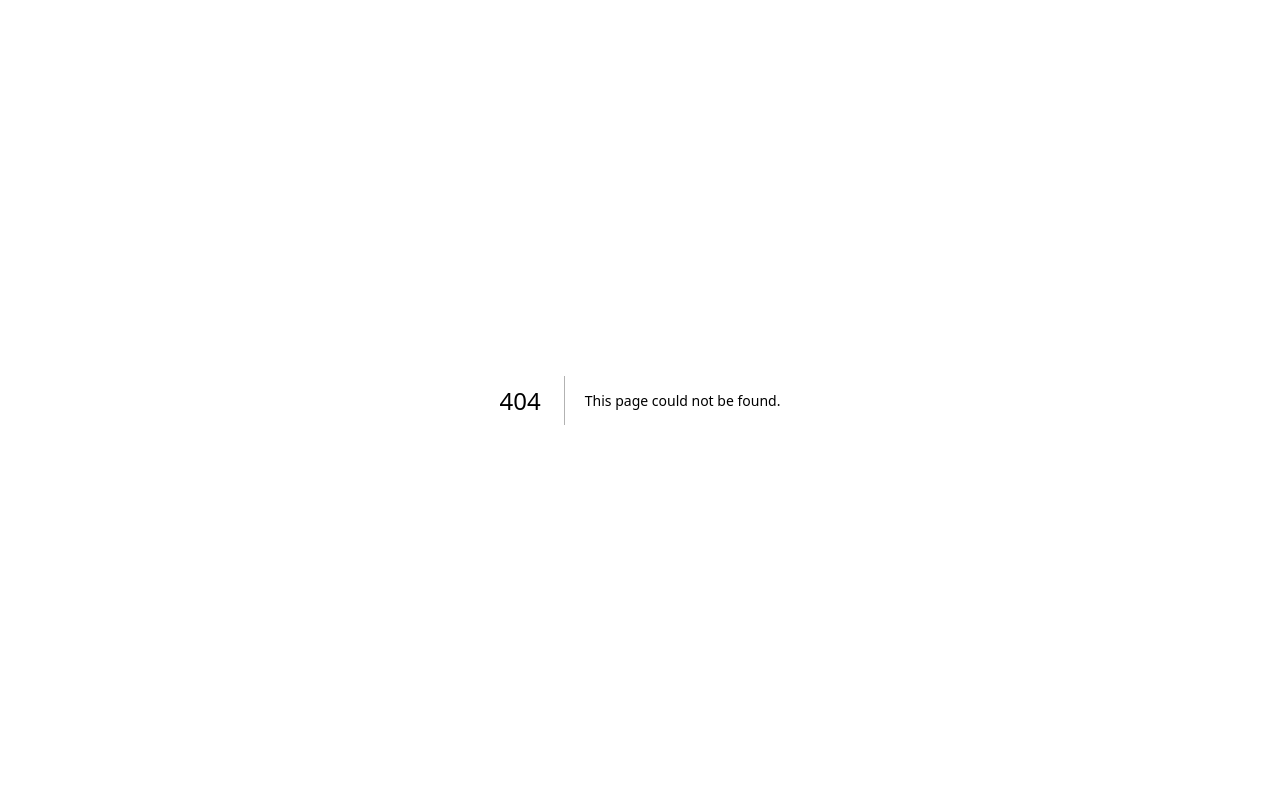
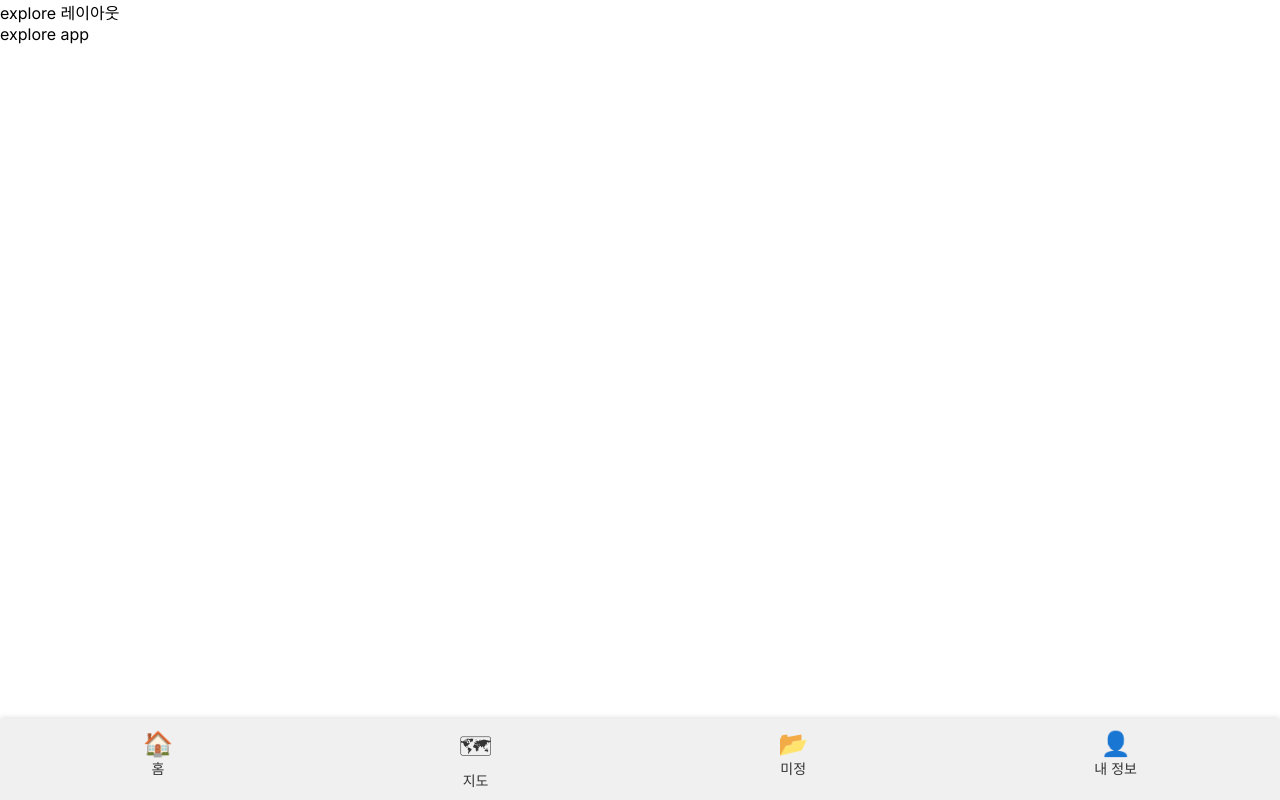
Before and after one commit to pasong0511/home-vs, a Next.js app: page /explore in a window 1280 px wide. Before the commit this address had no page. Built offline with nearby package versions, Linux system fonts and the light colour scheme.

Commit message:
기본 메뉴 라우팅, 페이지, 레이아웃 추가

```diff
--- /dev/null
+++ b/src/app/explore/layout.tsx
@@ -0,0 +1,10 @@
+const layout = ({ children }: { children: React.ReactNode }) => {
+    return (
+        <div>
+            explore 레이아웃
+            {children}
+        </div>
+    );
+};
+
+export default layout;
--- /dev/null
+++ b/src/app/explore/page.tsx
@@ -0,0 +1,7 @@
+import React from "react";
+
+const page = async () => {
+    return <div>explore app</div>;
+};
+
+export default page;
--- a/src/app/globals.css
+++ b/src/app/globals.css
@@ -108,3 +108,27 @@ a {
         color-scheme: dark;
     }
 }
+
+/* 임시 css */
+.footer-nav {
+    position: fixed;
+    bottom: 0;
+    width: 100%;
+    background-color: #f0f0f0;
+    box-shadow: 0 -2px 5px rgba(0, 0, 0, 0.1);
+    display: flex;
+    justify-content: space-around;
+    padding: 10px 0;
+}
+
+.footer-nav a {
+    text-decoration: none;
+    color: #333;
+    text-align: center;
+    font-size: 14px;
+}
+
+.footer-nav a .icon {
+    display: block;
+    font-size: 24px;
+}
--- a/src/app/layout.tsx
+++ b/src/app/layout.tsx
@@ -1,6 +1,7 @@
 import type { Metadata } from "next";
 import { Inter } from "next/font/google";
 import "./globals.css";
+import FooterNaviation from "@/components/navigation/FooterNaviation";
 
 const inter = Inter({ subsets: ["latin"] });
 
@@ -16,7 +17,10 @@ export default function RootLayout({
 }>) {
     return (
         <html lang="en">
-            <body>{children}</body>
+            <body className={inter.className}>
+                {children}
+                <FooterNaviation></FooterNaviation>
+            </body>
         </html>
     );
 }
--- /dev/null
+++ b/src/components/navigation/FooterNaviation.tsx
@@ -0,0 +1,44 @@
+import Link from "next/link";
+import React, { useMemo } from "react";
+
+const FooterNaviation = () => {
+    const routes = useMemo(() => {
+        return [
+            {
+                icon: "🏠",
+                label: "홈",
+                href: "/",
+            },
+            {
+                icon: "🗺",
+                label: "지도",
+                href: "/map",
+            },
+            {
+                icon: "📂",
+                label: "미정",
+                href: "/explore",
+            },
+            {
+                icon: "👤",
+                label: "내 정보",
+                href: "/my",
+            },
+        ];
+    }, []);
+
+    return (
+        <footer className="footer-nav">
+            {routes.map((route) => {
+                return (
+                    <Link key={route.label} href={route.href}>
+                        <span className="icon">{route.icon}</span>
+                        <span>{route.label}</span>
+                    </Link>
+                );
+            })}
+        </footer>
+    );
+};
+
+export default FooterNaviation;
```
Also changed, not shown: src/app/map/layout.tsx (added, +10 -0 lines), src/app/map/page.tsx (added, +7 -0 lines), src/app/my/layout.tsx (added, +10 -0 lines), src/app/my/page.tsx (added, +7 -0 lines).
